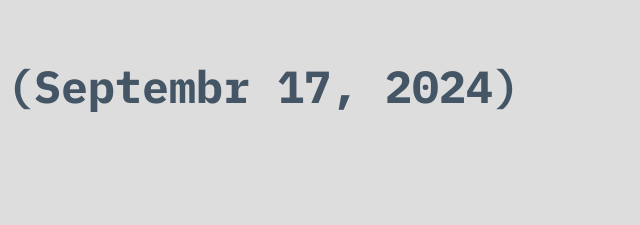
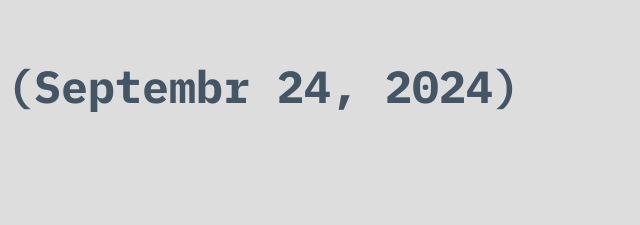
Before and after one commit to cwervo/c1i, a plain HTML site: page schedule/week5/index.html in a window 1280 px wide. Shown: the top 225 px of the page, 384-1024 px from the left. Drawn offline with Linux system fonts and the light colour scheme.

Commit message:
Edit week 5 schedule date

```diff
--- a/schedule/week5/index.html
+++ b/schedule/week5/index.html
@@ -7,7 +7,7 @@
     <link rel="stylesheet" href="../../style.css">
 </head>
 <body>
-   <h1>C1I | Week 5 (Septembr 17, 2024)</h1>
+   <h1>C1I | Week 5 (Septembr 24, 2024)</h1>
 
    <section>
     <h2>Agenda</h2>
```
